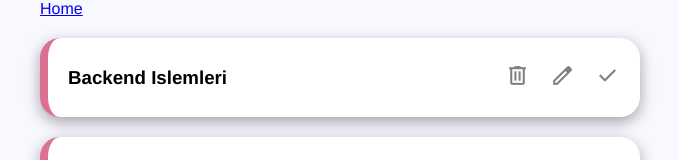
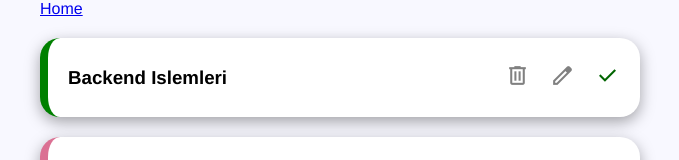
Before and after one commit to eflatuna/jira, a Vue app: page / in a window 1280 px wide. Shown: the top 160 px of the page, without its empty margins (300-979 px from the left). Built offline with nearby package versions, Linux system fonts and the light colour scheme; data requests are answered from the project's data file.

Commit message:
`Update task status in db.json and SingleTask.vue component`

```diff
--- a/data/db.json
+++ b/data/db.json
@@ -3,7 +3,7 @@
     {
       "title": "Backend Islemleri",
       "details": "Node js ile backend islemleri",
-      "complete": false,
+      "complete": true,
       "id": "1"
     },
     {
--- a/src/components/SingleTask.vue
+++ b/src/components/SingleTask.vue
@@ -8,9 +8,9 @@
 				><span class="material-symbols-outlined"> edit </span
 				><span
 					@click="toggleComplete"
-					class="material-symbols-outlined"
+					class="material-symbols-outlined tick"
 				>
-					check
+					done
 				</span>
 			</div>
 		</div>
@@ -88,4 +88,7 @@ h3 {
 .task.complete {
 	border-left: 8px solid green;
 }
+.task.complete .tick {
+	color: darkgreen;
+}
 </style>
```
